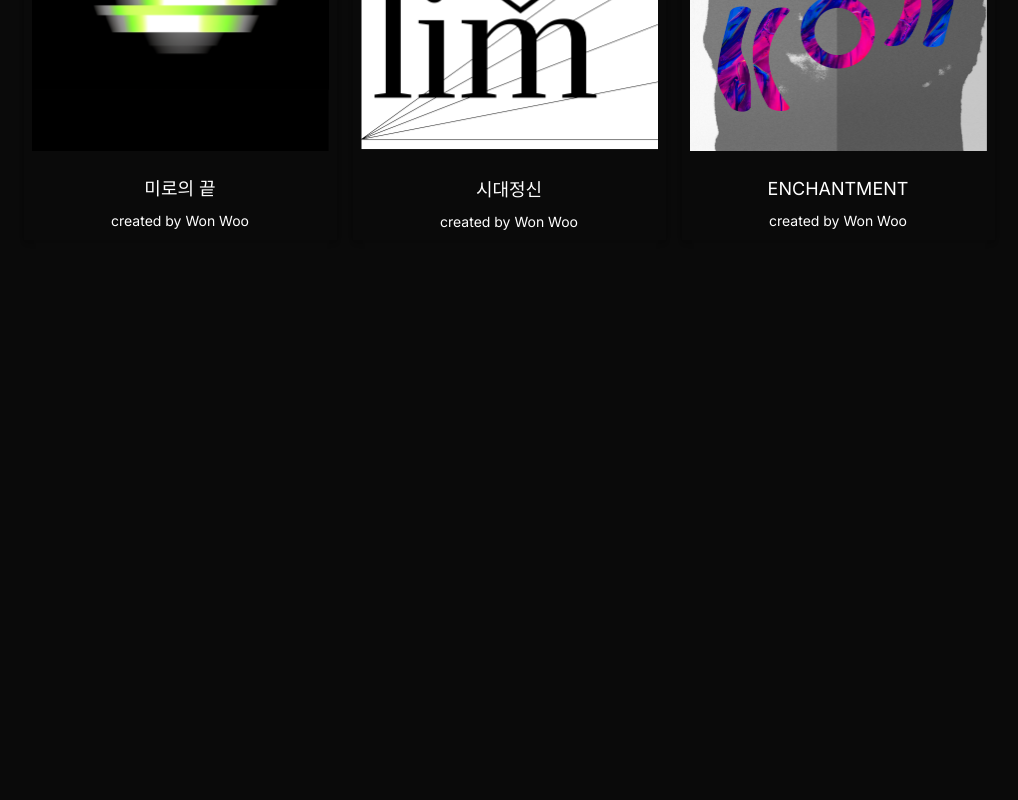
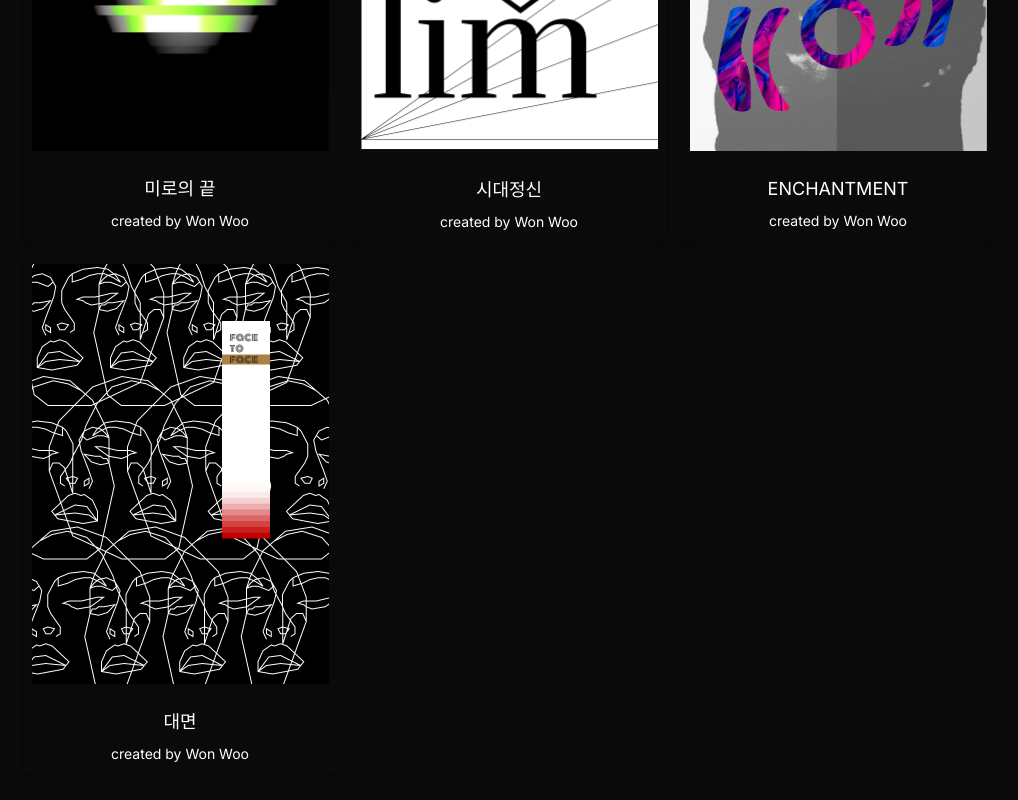
Before and after one commit to thewoowon/wons-studio, a Next.js app: page / in a window 1280 px wide. Shown: the part 2625-3425 px from the top of the page, without its empty margins (131-1149 px from the left). Before the commit the page ends 2961 px from the top, so only its background shows below. Built offline with nearby package versions, Linux system fonts and the light colour scheme.

Commit message:
feat: 대면

```diff
--- a/app/page.tsx
+++ b/app/page.tsx
@@ -66,6 +66,10 @@ const collection = [
     title: "ENCHANTMENT",
     src: "/images/enchantment_1.png",
   },
+  {
+    title: "대면",
+    src: "/images/face_to_face_1.png",
+  },
 ];
 
 export default function Home() {
--- a/components/OpacityCarousel.tsx
+++ b/components/OpacityCarousel.tsx
@@ -111,6 +111,15 @@ const board: {
       "https://imagedelivery.net/6qzLODAqs2g1LZbVYqtuQw/e2dfc078-0736-4164-fddc-10dadba64e00/public",
     ],
   },
+  {
+    description: "대면, 얼굴과 얼굴이 마주하는 순간",
+    collection: [
+      "https://imagedelivery.net/6qzLODAqs2g1LZbVYqtuQw/1277c270-160a-4e1e-7454-7886bb131100/public",
+      "https://imagedelivery.net/6qzLODAqs2g1LZbVYqtuQw/f50d5ce3-4f2c-43af-ef31-8cfe0d257300/public",
+      "https://imagedelivery.net/6qzLODAqs2g1LZbVYqtuQw/689a9826-4ca3-493d-47c0-bcffac275800/public",
+      "https://imagedelivery.net/6qzLODAqs2g1LZbVYqtuQw/71896960-0e1a-49d5-a66f-4e751c677100/public",
+    ],
+  },
 ];
 
 type OpacityCarouselProps = {
```
Also changed, not shown: public/images/face_to_face_1.png (added).
